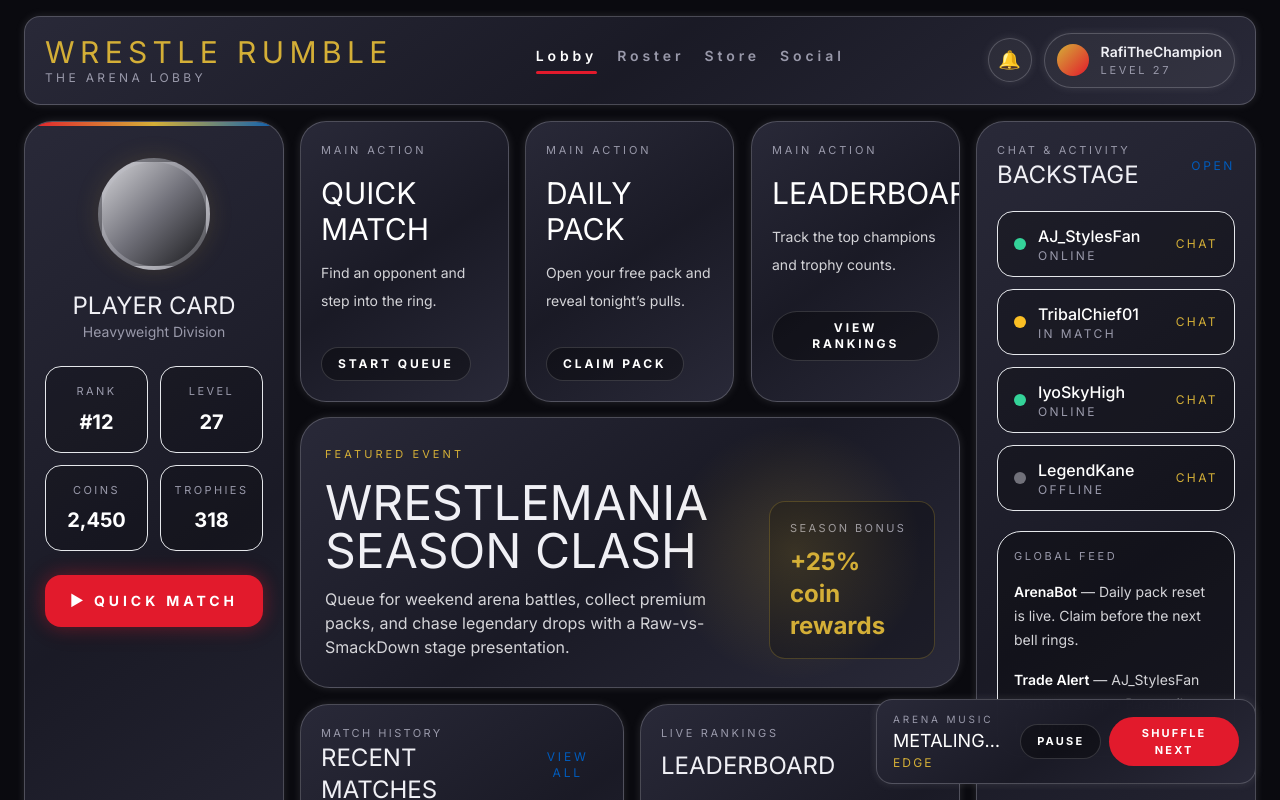
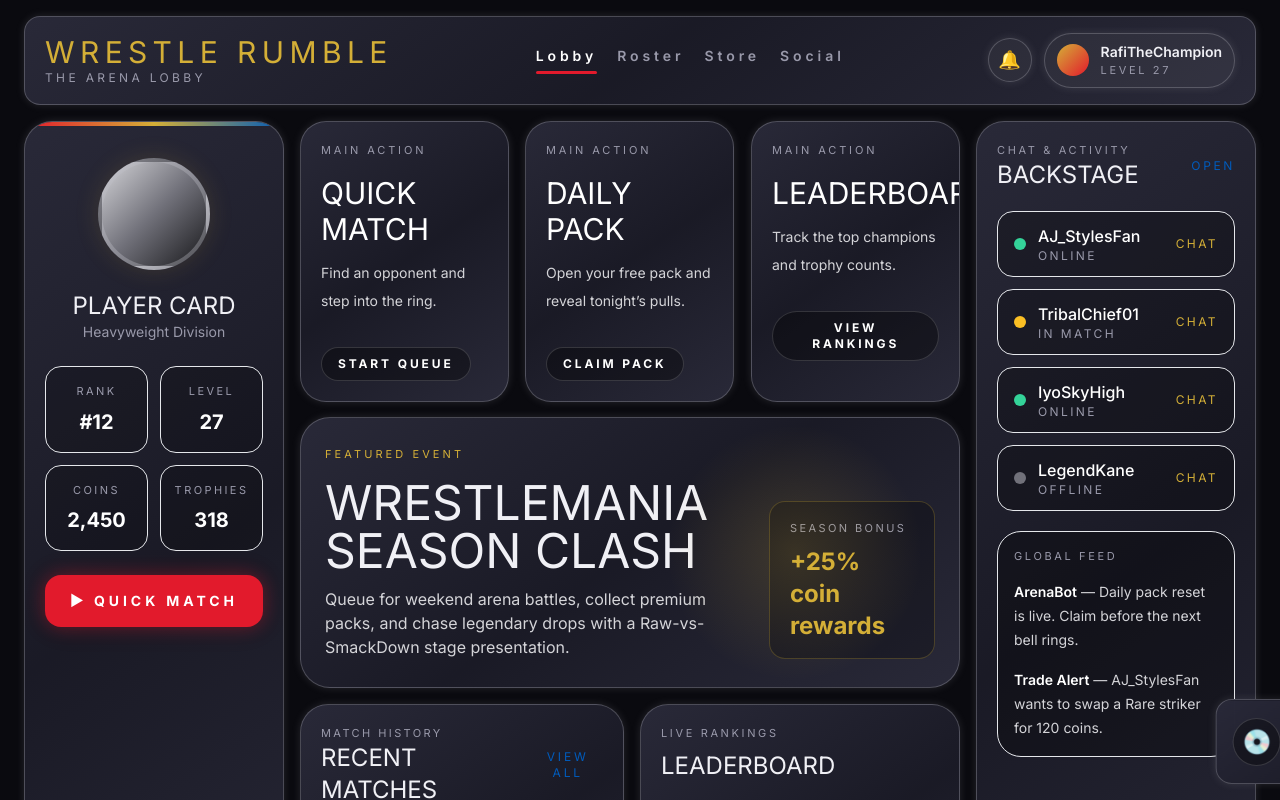
Before and after one commit to SSS-R/Wrestle-Rumble, a Next.js app in the folder apps/web/: page /lobby in a window 1280 px wide. Shown: the top 800 px of the page. Built offline with nearby package versions, Linux system fonts and the light colour scheme.

Commit message:
feat: Implement core web application structure including global layout, intro video, music player, and lobby page.

```diff
--- a/apps/web/app/globals.css
+++ b/apps/web/app/globals.css
@@ -31,7 +31,6 @@
         linear-gradient(180deg, #12121a 0%, #0a0a0f 100%);
     color: var(--text-primary);
     font-family: var(--font-body), Arial, Helvetica, sans-serif;
-    padding-bottom: 96px;
 }
 
 a {
--- a/apps/web/app/layout.tsx
+++ b/apps/web/app/layout.tsx
@@ -2,7 +2,6 @@
 import type { Metadata } from 'next';
 import { Inter, Oswald, Russo_One } from 'next/font/google';
 import { ReactNode } from 'react';
-import { MusicPlayer } from '../components/MusicPlayer';
 
 const inter = Inter({
     subsets: ['latin'],
@@ -32,10 +31,7 @@
 export default function RootLayout({ children }: RootLayoutProps) {
     return (
         <html lang="en">
-            <body className={`${inter.variable} ${oswald.variable} ${russoOne.variable}`}>
-                {children}
-                <MusicPlayer />
-            </body>
+            <body className={`${inter.variable} ${oswald.variable} ${russoOne.variable}`}>{children}</body>
         </html>
     );
 }
--- a/apps/web/app/lobby/page.tsx
+++ b/apps/web/app/lobby/page.tsx
@@ -1,5 +1,11 @@
 import { LobbyScreen } from '../../components/LobbyScreen';
+import { MusicPlayer } from '../../components/MusicPlayer';
 
 export default function LobbyPage() {
-    return <LobbyScreen />;
+    return (
+        <>
+            <LobbyScreen />
+            <MusicPlayer />
+        </>
+    );
 }
--- a/apps/web/components/IntroVideo.tsx
+++ b/apps/web/components/IntroVideo.tsx
@@ -11,6 +11,18 @@
     const videoRef = useRef<HTMLVideoElement | null>(null);
     const [showSkip, setShowSkip] = useState(false);
     const [isLeaving, setIsLeaving] = useState(false);
+    const [hasStarted, setHasStarted] = useState(false);
+
+    const stopIntroPlayback = () => {
+        const video = videoRef.current;
+
+        if (!video) {
+            return;
+        }
+
+        video.pause();
+        video.currentTime = 0;
+    };
 
     const preloadLink = useMemo(() => {
         if (typeof document === 'undefined') {
@@ -35,26 +47,8 @@
             document.head.appendChild(preloadLink);
         }
 
-        const skipHintTimer = window.setTimeout(() => setShowSkip(true), 2000);
-        const video = videoRef.current;
-
-        const tryPlay = async () => {
-            if (!video) {
-                return;
-            }
-
-            try {
-                video.muted = false;
-                await video.play();
-            } catch {
-                return;
-            }
-        };
-
-        void tryPlay();
-
         const handleSkip = (event: KeyboardEvent) => {
-            if (event.key === 'Enter' || event.key === ' ') {
+            if (hasStarted && (event.key === 'Enter' || event.key === ' ')) {
                 event.preventDefault();
                 handleExit();
             }
@@ -63,20 +57,37 @@
         window.addEventListener('keydown', handleSkip);
 
         return () => {
-            window.clearTimeout(skipHintTimer);
             window.removeEventListener('keydown', handleSkip);
             preloadLink?.remove();
         };
-    }, [preloadLink, router]);
+    }, [hasStarted, preloadLink, router]);
 
     const handleExit = () => {
         if (isLeaving) {
             return;
         }
 
+        stopIntroPlayback();
         sessionStorage.setItem(INTRO_KEY, 'true');
         setIsLeaving(true);
         window.setTimeout(() => router.replace('/lobby'), 500);
+    };
+
+    const handleStartGame = async () => {
+        const video = videoRef.current;
+
+        if (!video) {
+            return;
+        }
+
+        try {
+            video.muted = false;
+            await video.play();
+            setHasStarted(true);
+            window.setTimeout(() => setShowSkip(true), 2000);
+        } catch {
+            setHasStarted(false);
+        }
     };
 
     return (
@@ -94,6 +105,16 @@
 
             <div className="absolute inset-0 bg-gradient-to-t from-black via-black/10 to-black/40" />
 
+            {!hasStarted ? (
+                <button
+                    type="button"
+                    onClick={handleStartGame}
+                    className="metal-panel chrome-border absolute left-1/2 top-1/2 z-10 -translate-x-1/2 -translate-y-1/2 rounded-full px-6 py-4 text-sm font-bold uppercase tracking-[0.26em] text-white"
+                >
+                    Start Game ▶
+                </button>
+            ) : null}
+
             <div className="absolute left-6 top-6 rounded-full border border-white/20 bg-black/35 px-4 py-2 text-[11px] uppercase tracking-[0.3em] text-zinc-300 backdrop-blur-md md:left-10 md:top-10">
                 Wrestle Rumble Intro
             </div>
--- a/apps/web/components/MusicPlayer.tsx
+++ b/apps/web/components/MusicPlayer.tsx
@@ -18,7 +18,7 @@
     },
     {
         title: 'Voices',
-        artist: 'Randy Orton ft. Rev Theory',
+        artist: 'Randy Orton',
         src: '/music/randy-orton-voices.mp3',
     },
     {
@@ -52,6 +52,7 @@
     const [currentIndex, setCurrentIndex] = useState(0);
     const [isPlaying, setIsPlaying] = useState(true);
     const [isReady, setIsReady] = useState(false);
+    const [isExpanded, setIsExpanded] = useState(false);
 
     const currentTrack = useMemo(() => tracks[currentIndex], [currentIndex]);
 
@@ -128,8 +129,24 @@
                 onEnded={shuffleToNextTrack}
             />
 
-            <div className="metal-panel chrome-border fixed bottom-4 left-4 right-4 z-30 rounded-2xl px-4 py-3 md:left-auto md:right-6 md:w-[380px]">
-                <div className="flex items-center justify-between gap-4">
+            <div
+                className="fixed bottom-4 right-0 z-30"
+                onMouseEnter={() => setIsExpanded(true)}
+                onMouseLeave={() => setIsExpanded(false)}
+            >
+                <div
+                    className={`metal-panel chrome-border flex items-center gap-4 rounded-l-2xl px-4 py-3 transition-transform duration-300 ${isExpanded ? 'translate-x-0' : 'translate-x-[calc(100%-64px)]'
+                        }`}
+                >
+                    <button
+                        type="button"
+                        onClick={() => setIsExpanded((current) => !current)}
+                        className="flex h-12 w-12 shrink-0 items-center justify-center rounded-full border border-white/15 bg-black/35 text-2xl text-[var(--accent-gold)]"
+                        aria-label="Toggle music tray"
+                    >
+                        💿
+                    </button>
+
                     <div className="min-w-0">
                         <p className="text-[10px] uppercase tracking-[0.28em] text-[var(--text-secondary)]">
                             Arena Music
@@ -142,7 +159,7 @@
                         </p>
                     </div>
 
-                    <div className="flex items-center gap-2">
+                    <div className="flex items-center gap-2 pr-1">
                         <button
                             type="button"
                             onClick={handleTogglePlayback}
@@ -155,7 +172,7 @@
                             onClick={handleNextTrack}
                             className="rounded-full bg-[var(--accent-raw)] px-4 py-2 text-[11px] font-bold uppercase tracking-[0.2em] text-white"
                         >
-                            Shuffle Next
+                            Next
                         </button>
                     </div>
                 </div>
```
